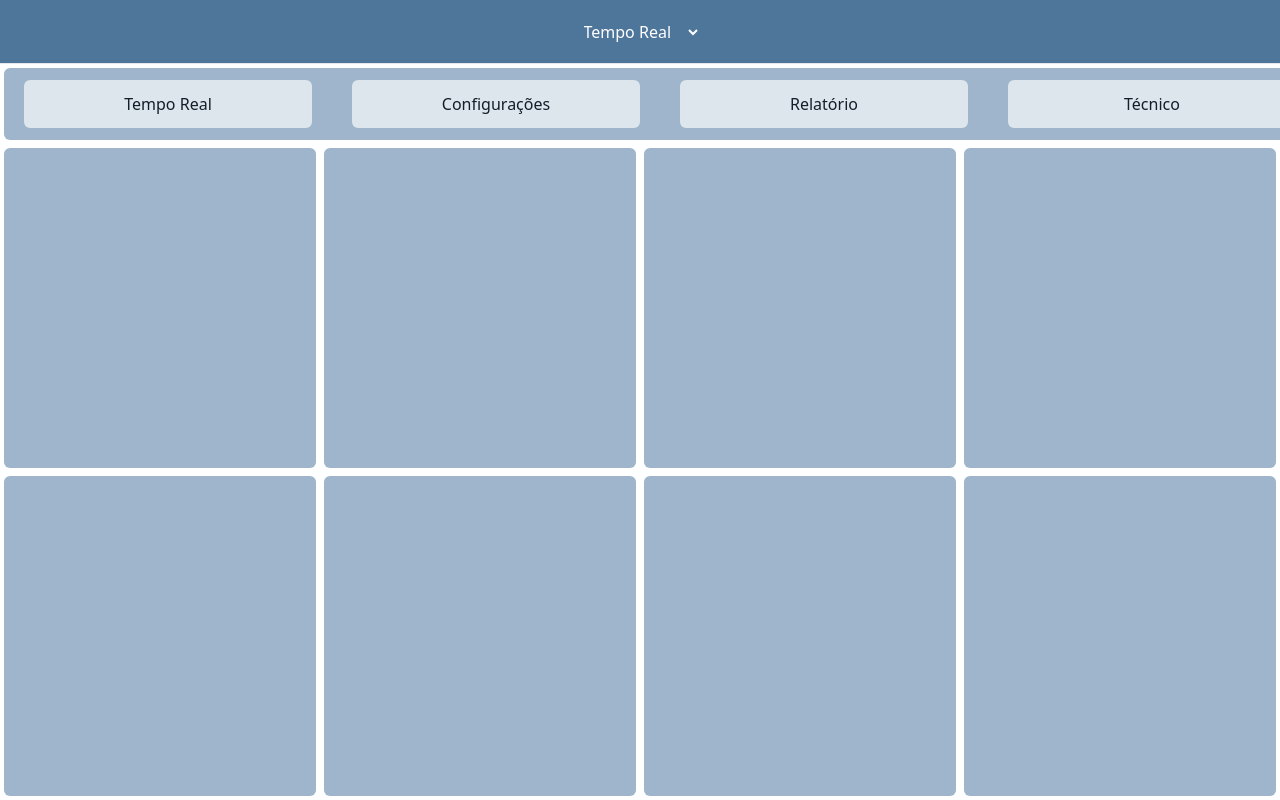
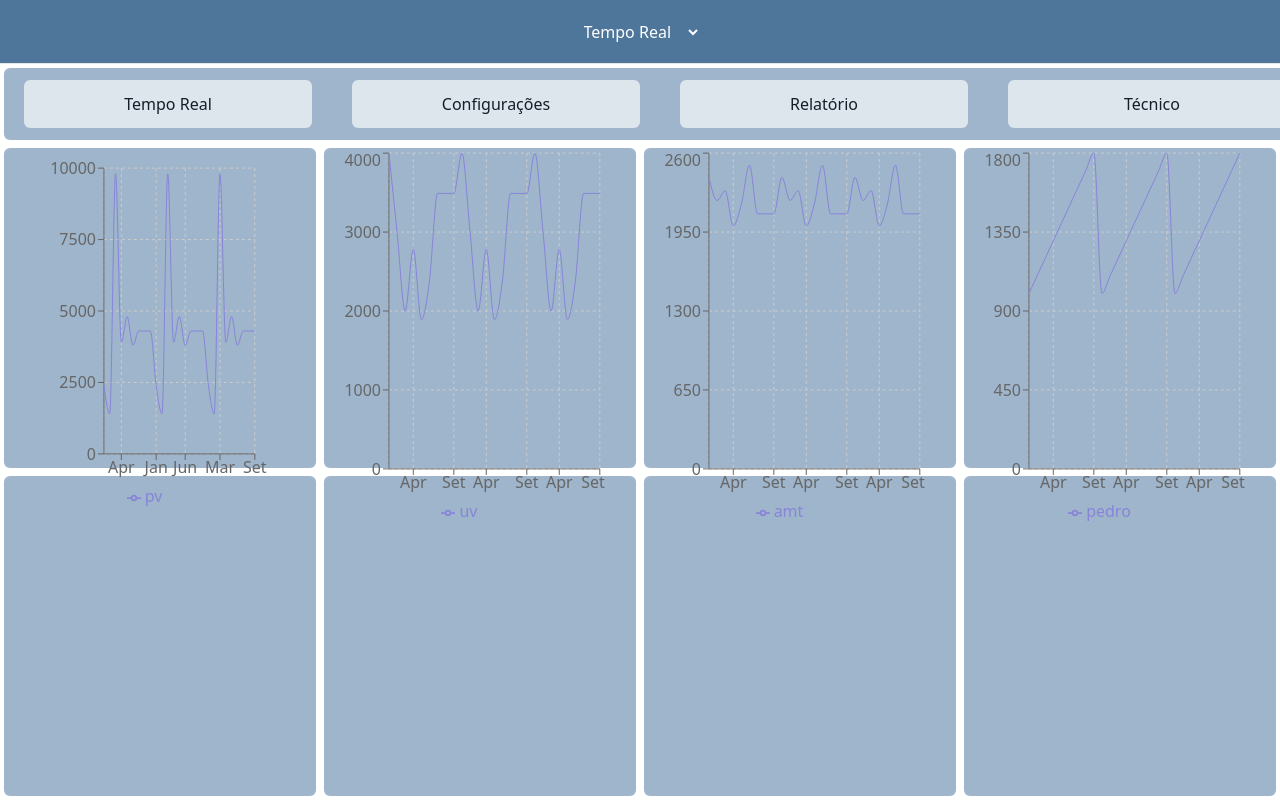
Before and after one commit to PedrinnhoUtumi/SiteMonitor, a React (Vite) app: page /Tecnico in a window 1280 px wide. Shown: the top 800 px of the page. Built offline with nearby package versions, Linux system fonts and the light colour scheme.

Commit message:
monitor de energia

```diff
--- a/src/pages/Tecnico.jsx
+++ b/src/pages/Tecnico.jsx
@@ -1,21 +1,113 @@
 import { Pagina } from "../components/Pagina"
 import { Cabecalho } from '../components/Cabecalho'
-import { IconCsv, IconDownload } from "@tabler/icons-react";
+import { IconDownload } from "@tabler/icons-react";
+// import axios from 'axios';
+import { LineChart, Line, XAxis, YAxis, CartesianGrid, Tooltip, Legend, ResponsiveContainer } from 'recharts';
+// import { useEffect, useState } from "react";
+
+const data = [
+    { name: 'Jan', uv: 4000, pv: 2400, amt: 2400, pedro: 1000 },
+    { name: 'Feb', uv: 3000, pv: 1398, amt: 2210, pedro: 1100 },
+    { name: 'Mar', uv: 2000, pv: 9800, amt: 2290, pedro: 1200 },
+    { name: 'Apr', uv: 2780, pv: 3908, amt: 2000, pedro: 1300 },
+    { name: 'May', uv: 1890, pv: 4800, amt: 2181, pedro: 1400 },
+    { name: 'Jun', uv: 2390, pv: 3800, amt: 2500, pedro: 1500 },
+    { name: 'Jul', uv: 3490, pv: 4300, amt: 2100, pedro: 1600 },
+    { name: 'Ago', uv: 3490, pv: 4300, amt: 2100, pedro: 1700 },
+    { name: 'Set', uv: 3490, pv: 4300, amt: 2100, pedro: 1800 },
+    { name: 'Jan', uv: 4000, pv: 2400, amt: 2400, pedro: 1000 },
+    { name: 'Feb', uv: 3000, pv: 1398, amt: 2210, pedro: 1100 },
+    { name: 'Mar', uv: 2000, pv: 9800, amt: 2290, pedro: 1200 },
+    { name: 'Apr', uv: 2780, pv: 3908, amt: 2000, pedro: 1300 },
+    { name: 'May', uv: 1890, pv: 4800, amt: 2181, pedro: 1400 },
+    { name: 'Jun', uv: 2390, pv: 3800, amt: 2500, pedro: 1500 },
+    { name: 'Jul', uv: 3490, pv: 4300, amt: 2100, pedro: 1600 },
+    { name: 'Ago', uv: 3490, pv: 4300, amt: 2100, pedro: 1700 },
+    { name: 'Set', uv: 3490, pv: 4300, amt: 2100, pedro: 1800 },
+    { name: 'Jan', uv: 4000, pv: 2400, amt: 2400, pedro: 1000 },
+    { name: 'Feb', uv: 3000, pv: 1398, amt: 2210, pedro: 1100 },
+    { name: 'Mar', uv: 2000, pv: 9800, amt: 2290, pedro: 1200 },
+    { name: 'Apr', uv: 2780, pv: 3908, amt: 2000, pedro: 1300 },
+    { name: 'May', uv: 1890, pv: 4800, amt: 2181, pedro: 1400 },
+    { name: 'Jun', uv: 2390, pv: 3800, amt: 2500, pedro: 1500 },
+    { name: 'Jul', uv: 3490, pv: 4300, amt: 2100, pedro: 1600 },
+    { name: 'Ago', uv: 3490, pv: 4300, amt: 2100, pedro: 1700 },
+    { name: 'Set', uv: 3490, pv: 4300, amt: 2100, pedro: 1800 },
+];
 
 
-export function Tecnico(){
+
+export function Tecnico() {
     const estiloContainerGrafico = "bg-azul_claro w-[30vw] h-[40vh] m-1 rounded-md";
     const estiloContainerGrafico2 = "bg-azul_claro w-[50vw] h-[25vh] m-1 p-2 rounded-md flex flex-row";
 
+    // const [ dados, setDados] = useState([]);
+
+    // useEffect(() => {
+    //     axios.get('http://localhost:3001/api/dados')
+    //     .then(response => {
+    //         setDados(response.dados);
+    //     })
+    //     .catch(error => {
+    //         console.error('Erro ao buscar dados:', error);
+    //     });
+    // }, []);
+
+
     return (
         <Pagina>
-            <Cabecalho/>
+            <Cabecalho />
             <div className="w-full h-full flex flex-col">
                 <div className="flex flex-row justify-around">
-                    <div className={estiloContainerGrafico}></div>
-                    <div className={estiloContainerGrafico}></div>
-                    <div className={estiloContainerGrafico}></div>
-                    <div className={estiloContainerGrafico}></div>
+                    <div className={estiloContainerGrafico}>
+
+                        <ResponsiveContainer width="90%" height={380}>
+                            <LineChart data={data} margin={{ top: 20, right: 30, left: 40, bottom: 20 }}>
+                                <CartesianGrid strokeDasharray="3 3" />
+                                <XAxis dataKey="name" />
+                                <YAxis />
+                                <Line type="monotone" dataKey="pv" stroke="#8884d8" dot={false} />
+                                <Tooltip />
+                                <Legend />
+                            </LineChart>
+                        </ResponsiveContainer>
+                    </div>
+                    <div className={estiloContainerGrafico}>
+                        <ResponsiveContainer width="90%" height={380}>
+                            <LineChart data={data}>
+                                <CartesianGrid strokeDasharray="3 3" />
+                                <XAxis dataKey="name" />
+                                <YAxis />
+                                <Tooltip />
+                                <Legend />
+                                <Line type="monotone" dataKey="uv" stroke="#8884d8" dot={false} />
+                            </LineChart>
+                        </ResponsiveContainer>
+                    </div>
+                    <div className={estiloContainerGrafico}>
+                        <ResponsiveContainer width="90%" height={380}>
+                            <LineChart data={data}>
+                                <CartesianGrid strokeDasharray="3 3" />
+                                <XAxis dataKey="name" />
+                                <YAxis />
+                                <Tooltip />
+                                <Legend />
+                                <Line type="monotone" dataKey="amt" stroke="#8884d8" dot={false} />
+                            </LineChart>
+                        </ResponsiveContainer>
+                    </div>
+                    <div className={estiloContainerGrafico}>
+                        <ResponsiveContainer width="90%" height={380}>
+                            <LineChart data={data}>
+                                <CartesianGrid strokeDasharray="3 3" />
+                                <XAxis dataKey="name" />
+                                <YAxis />
+                                <Tooltip />
+                                <Legend />
+                                <Line type="monotone" dataKey="pedro" stroke="#8884d8" dot={false} />
+                            </LineChart>
+                        </ResponsiveContainer>
+                    </div>
                 </div>
                 <div className="flex flex-row justify-around">
                     <div className={estiloContainerGrafico}></div>
@@ -31,8 +123,7 @@ export function Tecnico(){
                 </div>
                 <div className="flex flex-row justify-around">
                     <div className={estiloContainerGrafico2}>
-                        <IconDownload/> exportar CSV
-                        {/* <input type="file" /> */}
+                        <IconDownload className="mr-1" /> exportar CSV
                     </div>
                     <div className={estiloContainerGrafico2}></div>
                 </div>
--- a/src/pages/graficos/GraficoTempoReal.jsx
+++ /dev/null
@@ -1,54 +0,0 @@
-import { useEffect, useRef } from 'react';
-import nv from 'nvd3';
-import * as d3 from 'd3';
-import 'nvd3/build/nv.d3.css'; // Certifique-se de incluir o CSS
-
-export function GraficoTempoReal() {
-  const chartRef = useRef(null); // Referência para o gráfico
-
-  useEffect(() => {
-    // Carregar os dados JSON (pode ser substituído por uma API ou arquivo)
-    d3.json("linePlusBarData.json").then(function(data) {
-      nv.addGraph(function() {
-        var chart = nv.models.linePlusBarChart()
-          .margin({top: 30, right: 60, bottom: 50, left: 70})
-          .x(function(d, i) { return i }) // Definir o valor do eixo x
-          .y(function(d, i) { return d[1] }); // Definir o valor do eixo y
-
-        // Formatação dos eixos
-        chart.xAxis.tickFormat(function(d) {
-          var dx = data[0].values[d] && data[0].values[d][0] || 0;
-          return d3.timeFormat('%x')(new Date(dx));
-        });
-
-        chart.y1Axis.tickFormat(d3.format(',f')); // Formatação do eixo y1
-        chart.y2Axis.tickFormat(function(d) { return '$' + d3.format(',f')(d) }); // Formatação do eixo y2
-        chart.bars.forceY([0]); // Garantir que os valores de barras não sejam negativos
-
-        // Renderizando o gráfico dentro do container
-        d3.select(chartRef.current)
-          .datum(data)
-          .transition()
-          .duration(0)
-          .call(chart);
-
-        nv.utils.windowResize(chart.update); // Ajustar o gráfico no redimensionamento da janela
-
-        return chart;
-      });
-    }).catch(error => {
-      console.error("Erro ao carregar os dados:", error);
-    });
-
-    // Cleanup para evitar vazamento de memória
-    return () => {
-      nv.utils.cleanup();
-    };
-  }, []);
-
-  return (
-    <div className="grafico-container" ref={chartRef}>
-      {/* O gráfico será renderizado aqui */}
-    </div>
-  );
-}
--- /dev/null
+++ b/src/server.js
@@ -0,0 +1,32 @@
+// server.js
+import express from 'express';
+import mysql from 'mysql2';
+import cors from 'cors';
+
+// verificar conexao
+// verificar porta
+//
+const app = express();
+const PORT = 3306;
+
+app.use(cors());
+
+const db = mysql.createConnection({
+  host: 'localhost',
+  user: 'seu_usuario',
+  password: 'sua_senha',
+  database: 'nome_do_banco',
+});
+
+app.get('/api/dados', (req, res) => {
+  db.query('SELECT label, value FROM tabela_dados', (err, results) => {
+    if (err) {
+      return res.status(500).send(err);
+    }
+    res.json(results);
+  });
+});
+
+app.listen(PORT, () => {
+  console.log(`Servidor rodando na porta ${PORT}`);
+});
```
Also changed, not shown: package.json (+6 -4 lines), 1 other file (tests, documents, lock files or other folders).
